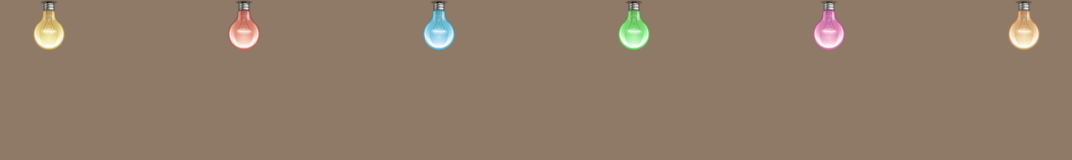
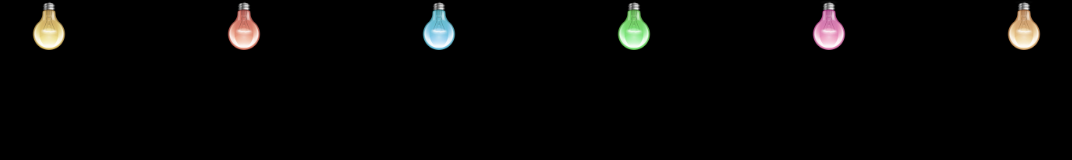
Before and after one commit to B-atuti/birthday, a website: page index.html in a window 1280 px wide. Both pictures are taken after a click on the button "TURN ON LIGHTS". Shown: the whole page, without its empty margins (104-1176 px from the left). Drawn offline with nearby package versions, Linux system fonts and the light colour scheme.

Commit message:
first commit

```diff
--- a/stylesheet.css
+++ b/stylesheet.css
@@ -12,7 +12,7 @@ body {
 	display: none;
 }
 .peach {
-	background-color: #FFDAB9;
+	background-color: #000000;
 
 }
 .peach-after {
```
